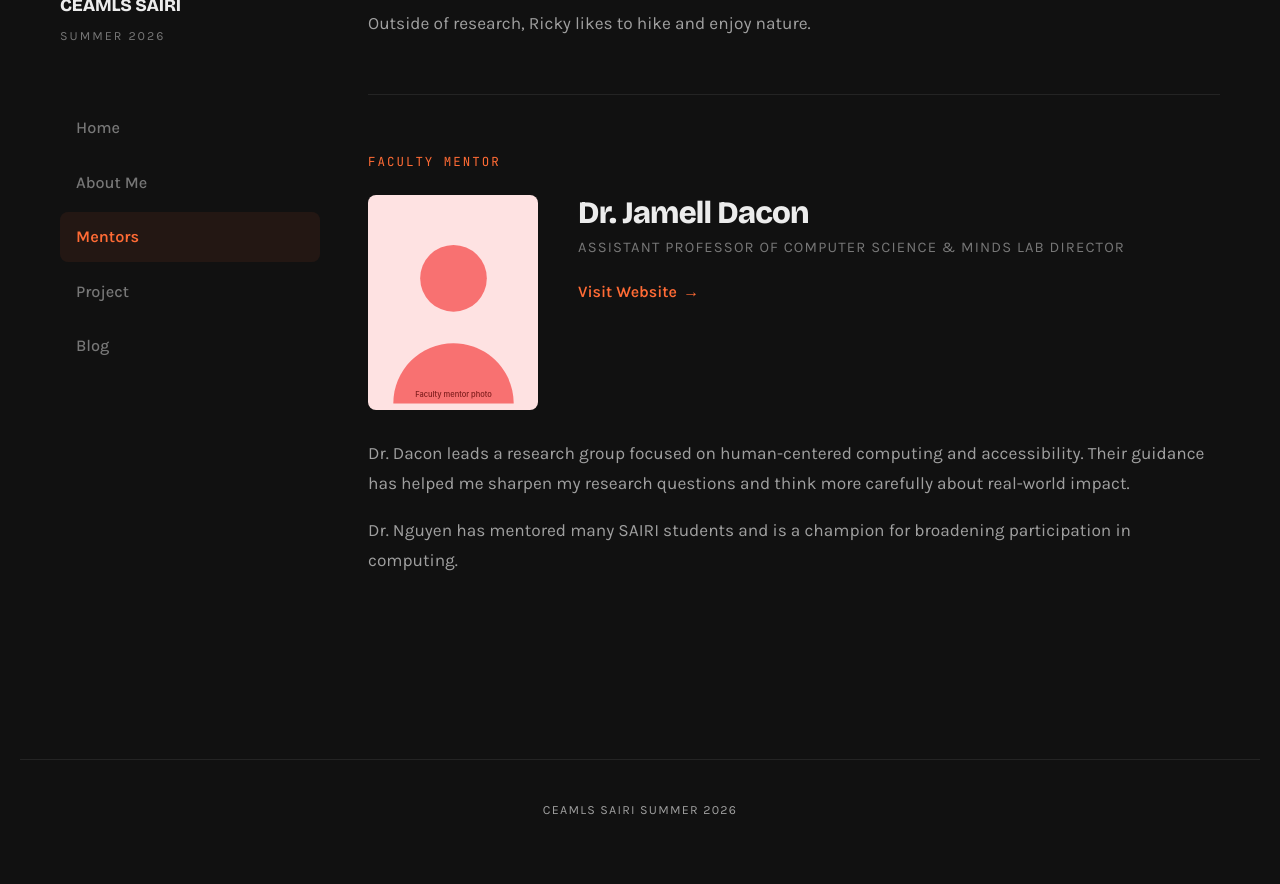
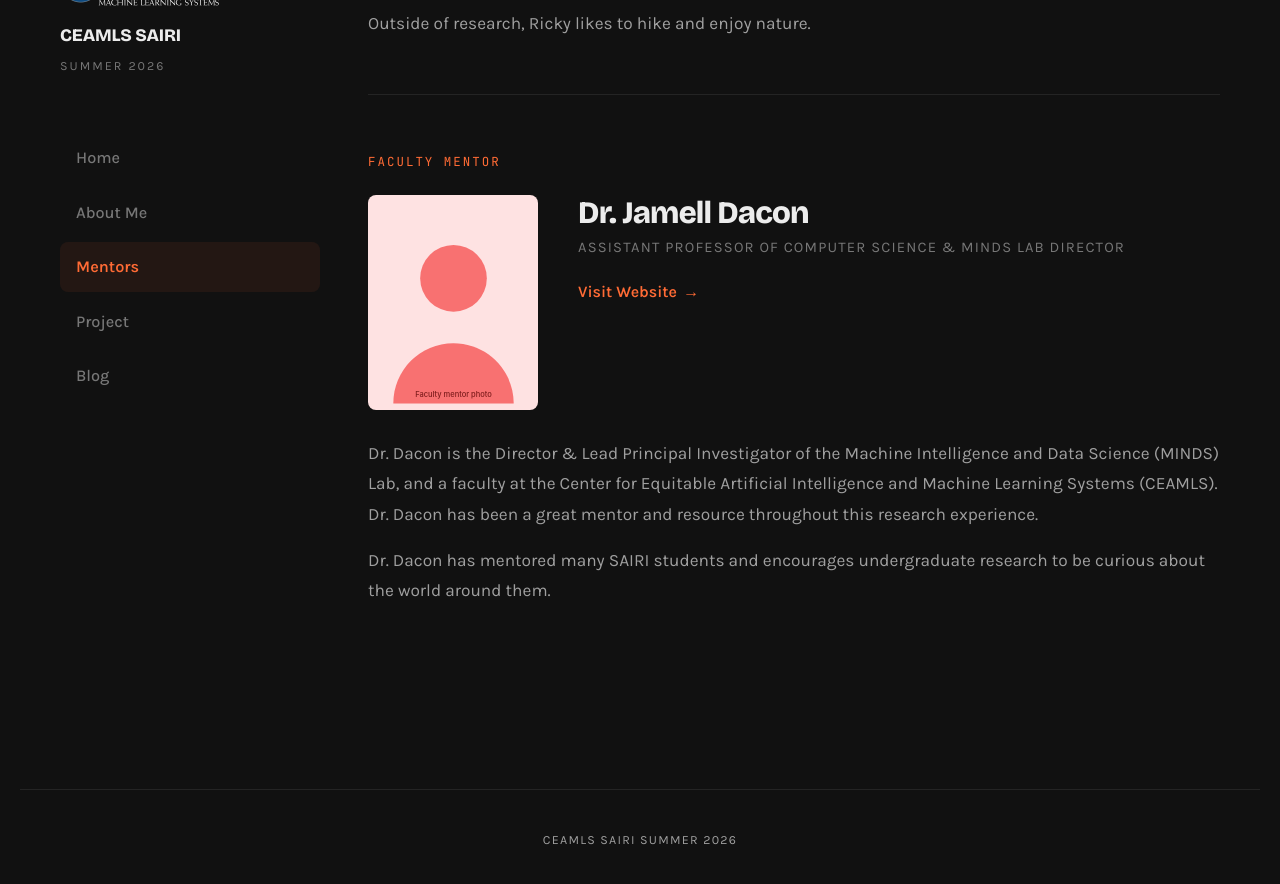
Before and after one commit to pblake207/pblake207ceamls26.github.io, a Jekyll site: the page built from pages/about-my-mentor.md, in a window 1280 px wide and 900 px high, scrolled down 555 px. Shown: the top 884 px of the window. Built offline with Jekyll 4.4.1, drawn with Linux system fonts in a browser that asks for light colours.

Commit message:
Update about-my-mentor.md

```diff
--- a/pages/about-my-mentor.md
+++ b/pages/about-my-mentor.md
@@ -7,7 +7,7 @@ graduate_mentor:
   name: Ricky Gole
   title: MS Candidate, Advanced Computer Science
   image: /assets/images/graduate-student-mentor.svg
-  website: https://example.com/alex-morgan
+  website: https://rickygole.github.io/
   bio: |
     Ricky is a Masters candidate working on NLP, AI/ML, and data science
     They've been an incredible mentor, helping me get acclimated to coding and technical research
@@ -19,12 +19,11 @@ faculty_mentor:
   name: Dr. Jamell Dacon
   title: Assistant Professor of Computer Science & MINDS Lab Director
   image: /assets/images/faculty-mentor.svg
-  website: https://example.com/pat-nguyen
+  website: https://daconjam.github.io/
   bio: |
-    Dr. Dacon leads a research group focused on human-centered computing and
-    accessibility. Their guidance has helped me sharpen my research questions and
-    think more carefully about real-world impact.
+    Dr. Dacon is the Director & Lead Principal Investigator of the Machine Intelligence and Data Science (MINDS) Lab, and      a faculty at the Center for Equitable Artificial Intelligence and Machine Learning Systems (CEAMLS).
+    Dr. Dacon has been a great mentor and resource throughout this research experience.
 
-    Dr. Nguyen has mentored many SAIRI students and is a champion for broadening
-    participation in computing.
+
+    Dr. Dacon has mentored many SAIRI students and encourages undergraduate research to be curious about the world around      them.
 ---
```
